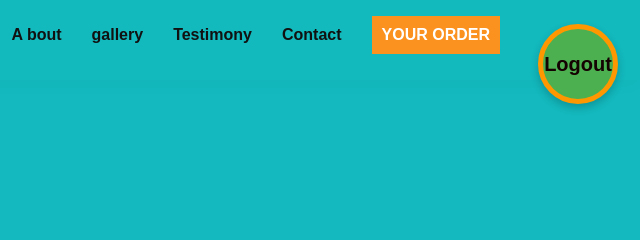
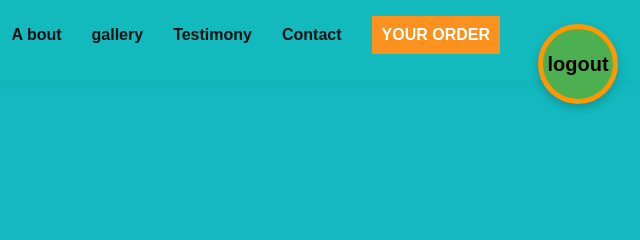
Before and after one commit to C-H-I-R-W-A/Technical-Service-Company-Ir-CHIRWA-Dav, a plain HTML site: page public/index.html in a window 1280 px wide. Shown: the top 240 px of the page, 640-1280 px from the left. Drawn offline with Linux system fonts and the light colour scheme.

Commit message:
Update index.html

```diff
--- a/public/index.html
+++ b/public/index.html
@@ -24,7 +24,7 @@
  <section class="banniere" id="banniere">
     <div class="content">
  <div>
-    <button class="logout"><a href="register.html">Logout</a></button>
+    <button class="logout"><a href="register.html">logout</a></button>
  </div>
         <h2>Technical Services Company</h2>
         <p>‘‘Technical Service Company: your one-stop shop for all your technical needs. From home appliance repairs to delicious pasties, we’ve got you covered. Contact us today!’’
```
